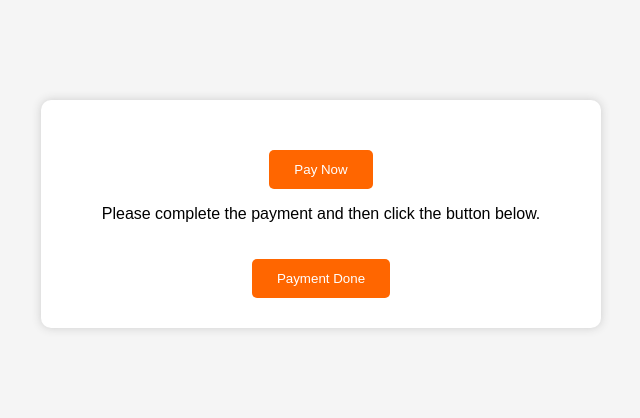
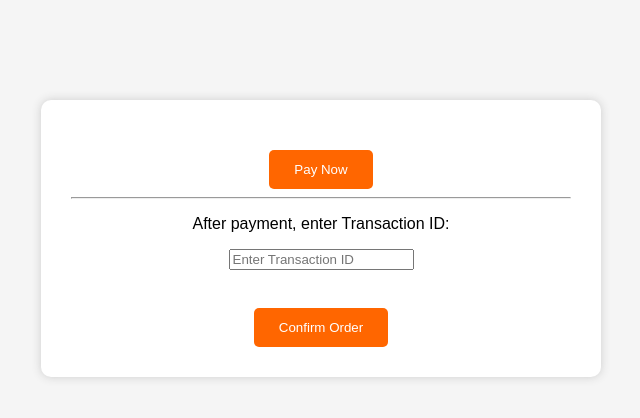
Before and after one commit to attiharish1234-beep/friendsshop, a Django app: page /payment/ in a window 1280 px wide. Shown: the top 418 px of the page, without its empty margins (319-959 px from the left). Run offline with Django 5.2, Linux system fonts and the light colour scheme.

Commit message:
payment flow completed

```diff
--- a/products/models.py
+++ b/products/models.py
@@ -7,5 +7,5 @@ class Order(models.Model):
     address = models.TextField()
     phone = models.CharField(max_length=15)
 
-    def __str__(self):
-        return self.full_name
+    payment_status = models.CharField(max_length=20, default="Pending")
+    txn_id = models.CharField(max_length=100, null=True, blank=True)
--- a/products/views.py
+++ b/products/views.py
@@ -8,7 +8,8 @@ def save_order(request):
             size=request.POST.get("size"),
             full_name=request.POST.get("full_name"),
             address=request.POST.get("address"),
-            phone=request.POST.get("phone")
+            phone=request.POST.get("phone"),
+            payment_status="pending"
         )
         return redirect('/payment/')
 
--- a/templates/payment.html
+++ b/templates/payment.html
@@ -44,15 +44,17 @@
     <a href="https://razorpay.me/@attiharish"
  target="_blank">
     <button>Pay Now</button>
-</a>
-
-    <p>Please complete the payment and then click the button below.</p>
-
-    <a href="/success/">
-        <button>Payment Done</button>
     </a>
 
+    <hr>
+
+    <p>After payment, enter Transaction ID:</p>
+
+    <form action="/success/" method="POST">
+        {% csrf_token %}
+        <input type="text" name="txn_id" placeholder="Enter Transaction ID" required>
+        <br><br>
+        <button type="submit">Confirm Order</button>
+    </form>
+
 </div>
-
-</body>
-</html>
```
